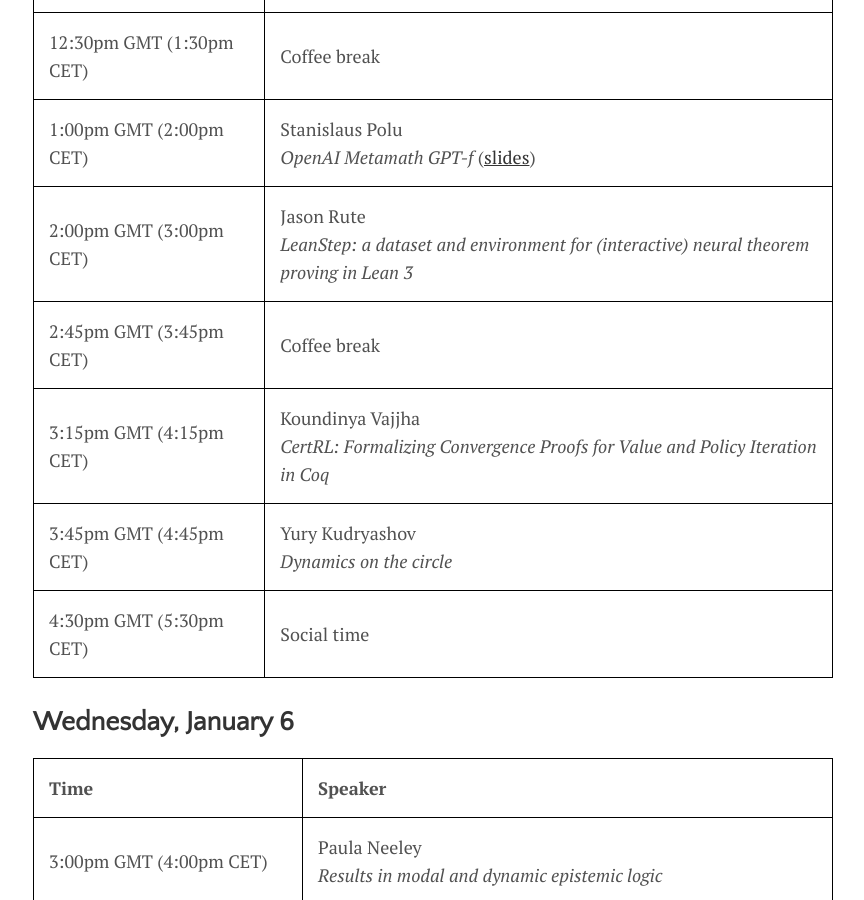
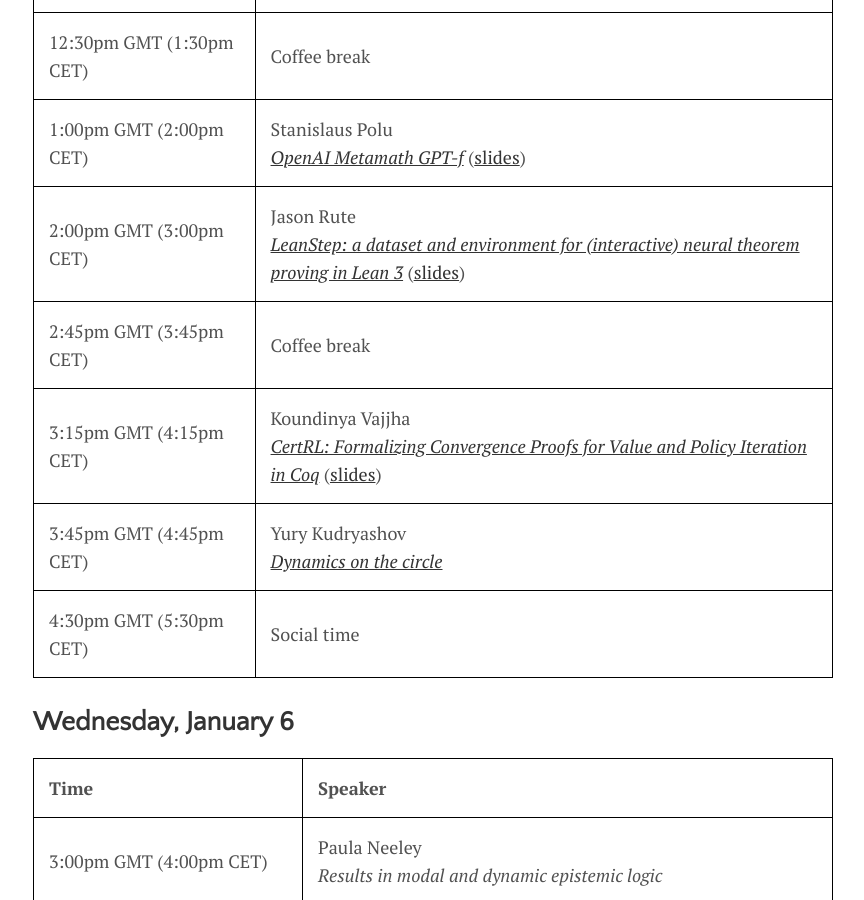
Before and after one commit to leanprover-community/lt2021, a Jekyll site: the page built from schedule.md, in a window 1280 px wide and 900 px high, scrolled down 2288 px. Shown: the whole window, without its empty margins (207-1071 px from the left). Built offline with Jekyll 4.4.1, drawn with Linux system fonts in a browser that asks for light colours.

Commit message:
slides and video links

```diff
--- a/schedule.md
+++ b/schedule.md
@@ -58,14 +58,14 @@ look for them on [wonder.me](https://www.wonder.me/)!
 
 | Time      | Speaker            |
 | --------- | ------------------ |
-| <time datetime="2021-01-04T12:00+01:00">12:00pm CET</time> | Jannis Limperg<br>*Towards general-purpose automation for Lean* ([slides](slides/jannis.pdf))|
-| <time datetime="2021-01-04T12:45+01:00">12:45pm CET</time> | Chris Hughes<br>*Word problem for one-relator groups* |
+| <time datetime="2021-01-04T12:00+01:00">12:00pm CET</time> | Jannis Limperg<br>[*Towards general-purpose automation for Lean*](https://www.youtube.com/watch?v=TelOlm9Xjhg) ([slides](slides/jannis.pdf))|
+| <time datetime="2021-01-04T12:45+01:00">12:45pm CET</time> | Chris Hughes<br>[*Word problem for one-relator groups*](https://www.youtube.com/watch?v=cLuEaAsUvL4) |
 | <time datetime="2021-01-04T13:30+01:00">1:30pm CET</time> | Coffee break |
-| <time datetime="2021-01-04T14:00+01:00">2:00pm CET</time> | Stanislaus Polu<br>*OpenAI Metamath GPT-f* ([slides](https://docs.google.com/presentation/d/10XcMLgh7wDRDtcj4FKqgEtqqWzZpkxmLDwpnWPntyP0/edit#slide=id.g97b8cb2395_0_0)) |
-| <time datetime="2021-01-04T15:00+01:00">3:00pm CET</time> | Jason Rute<br>*LeanStep: a dataset and environment for (interactive) neural theorem proving in Lean 3* |
+| <time datetime="2021-01-04T14:00+01:00">2:00pm CET</time> | Stanislaus Polu<br>[*OpenAI Metamath GPT-f*](https://www.youtube.com/watch?v=zgGYyGkmWSw) ([slides](https://docs.google.com/presentation/d/10XcMLgh7wDRDtcj4FKqgEtqqWzZpkxmLDwpnWPntyP0/edit#slide=id.g97b8cb2395_0_0)) |
+| <time datetime="2021-01-04T15:00+01:00">3:00pm CET</time> | Jason Rute<br>[*LeanStep: a dataset and environment for (interactive) neural theorem proving in Lean 3*](https://www.youtube.com/watch?v=eSXiClL4COw) ([slides](https://docs.google.com/presentation/d/1poOu2gP9mSGAdAFvOupHvf4tpgD33jACQLJAVcphA1g/edit?usp=sharing)) |
 | <time datetime="2021-01-04T15:45+01:00">3:45pm CET</time> | Coffee break |
-| <time datetime="2021-01-04T16:15+01:00">4:15pm CET</time> | Koundinya Vajjha<br>*CertRL: Formalizing Convergence Proofs for Value and Policy Iteration in Coq* |
-| <time datetime="2021-01-04T16:45+01:00">4:45pm CET</time> | Yury Kudryashov<br>*Dynamics on the circle* |
+| <time datetime="2021-01-04T16:15+01:00">4:15pm CET</time> | Koundinya Vajjha<br>[*CertRL: Formalizing Convergence Proofs for Value and Policy Iteration in Coq*](https://www.youtube.com/watch?v=ZObutovVQis) ([slides](slides/kody-CertRL.pdf)) |
+| <time datetime="2021-01-04T16:45+01:00">4:45pm CET</time> | Yury Kudryashov<br>[*Dynamics on the circle*](https://www.youtube.com/watch?v=rPjFwNvhf-Y) |
 | <time datetime="2021-01-04T17:30+01:00">5:30pm CET</time> | Social time |
 
 ## Wednesday, January 6
```
Also changed, not shown: 1 other file.
